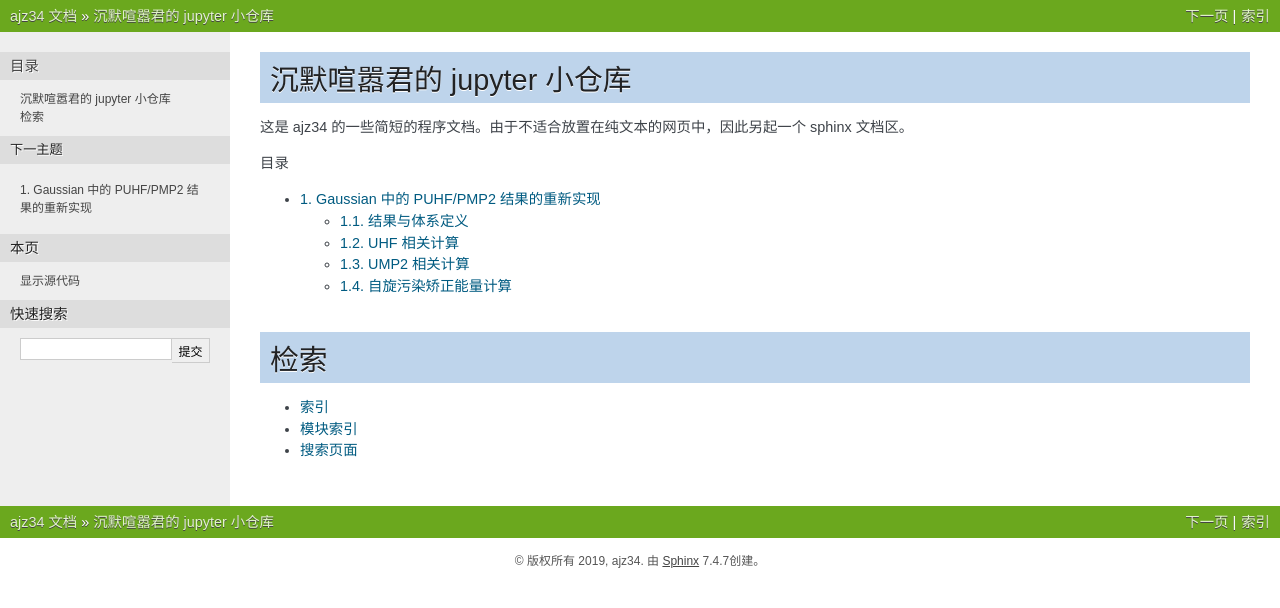
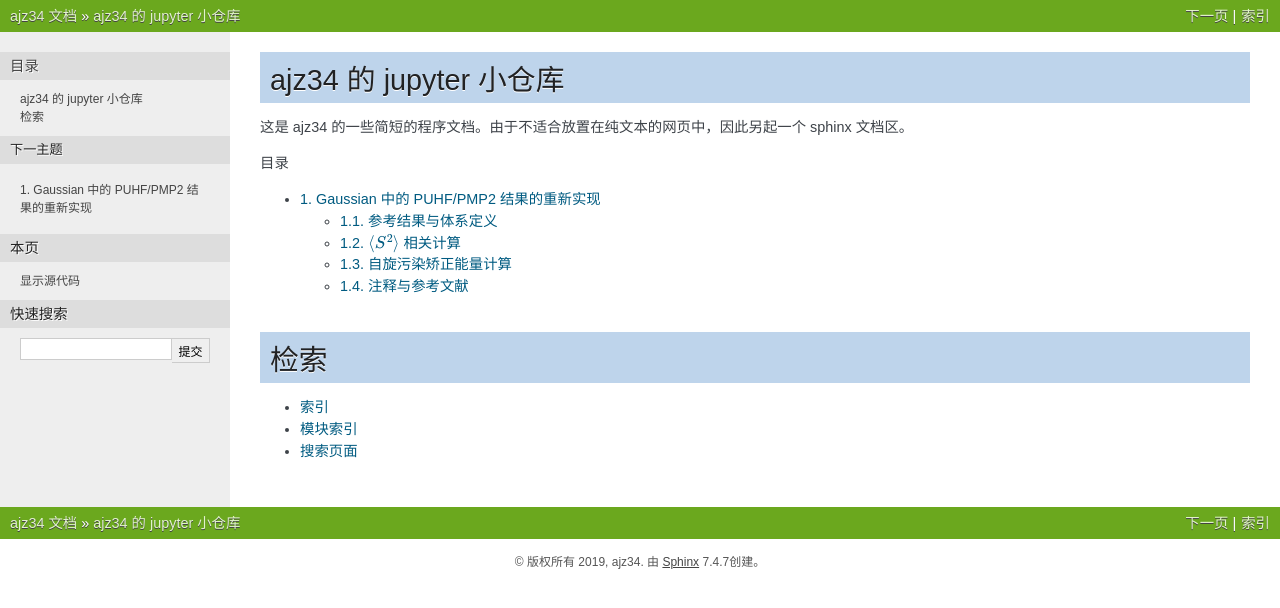
Before and after one commit to ajz34/ajz34.readthedocs.io, a Sphinx documentation site: the page built from source/index.rst, in a window 1280 px wide. Shown: the top 608 px of the page. Built offline with Sphinx 7.4.7, drawn with Linux system fonts in a browser that asks for light colours; some of the changed lines change nothing that is shown.

Commit message:
modified PUHF and PMP2

```diff
--- /dev/null
+++ b/source/assets/PUHF_and_PMP2.bib
@@ -0,0 +1,112 @@
+% Encoding: UTF-8
+
+@Article{Chen-Schlegel.JCP.1994.101,
+  author    = {Wei Chen and H. Bernhard Schlegel},
+  journal   = {J. Chem. Phys.},
+  title     = {Evaluation of {S2} for correlated wave functions and spin projection of unrestricted Mo/ller{\textendash}Plesset perturbation theory},
+  year      = {1994},
+  month     = {oct},
+  number    = {7},
+  pages     = {5957--5968},
+  volume    = {101},
+  comment   = {Projection - S2 Calculation},
+  doi       = {10.1063/1.467312},
+  file      = {:TheoriticalChemistry/Chen-Schlegel.JCP.1994.101.pdf:PDF},
+  publisher = {{AIP} Publishing},
+  timestamp = {2019-08-31},
+}
+
+@Article{Schlegel-Schlegel.JCP.1986.84,
+  author    = {H. Bernhard Schlegel},
+  journal   = {J. Chem. Phys.},
+  title     = {Potential energy curves using unrestricted Mo/ller{\textendash}Plesset perturbation theory with spin annihilation},
+  year      = {1986},
+  month     = {apr},
+  number    = {8},
+  pages     = {4530--4534},
+  volume    = {84},
+  comment   = {Projection - PMP2},
+  doi       = {10.1063/1.450026},
+  file      = {:TheoriticalChemistry/Schlegel-Schlegel.JCP.1986.84.pdf:PDF},
+  publisher = {{AIP} Publishing},
+  timestamp = {2019-08-31},
+}
+
+@Book{Szabo-Ostlund.Dover.1996,
+  author    = {Attila Szabo and Neil S. Ostlund},
+  publisher = {Dover Publications},
+  title     = {Modern Quantum Chemistry: Introduction to Advanced Electronic Structure Theory (Dover Books on Chemistry)},
+  year      = {1996},
+  isbn      = {978-0486691862},
+  comment   = {PostHF - Textbook},
+  file      = {:TheoriticalChemistry/Szabo-Ostlund.Dover.1996.pdf:PDF},
+  owner     = {ajz34},
+  timestamp = {2019-09-01},
+  url       = {https://www.amazon.com/Modern-Quantum-Chemistry-Introduction-Electronic/dp/0486691861},
+}
+
+@Article{Schlegel-Schlegel.JPC.1988.92,
+  author    = {H. Bernhard Schlegel},
+  journal   = {J. Phys. Chem.},
+  title     = {Moeller-Plesset perturbation theory with spin projection},
+  year      = {1988},
+  month     = {jun},
+  number    = {11},
+  pages     = {3075--3078},
+  volume    = {92},
+  comment   = {Projection - PMP2 (Gaussian)},
+  doi       = {10.1021/j100322a014},
+  file      = {:TheoriticalChemistry/Schlegel-Schlegel.JPC.1988.92.pdf:PDF},
+  publisher = {American Chemical Society ({ACS})},
+  timestamp = {2019-08-31},
+}
+
+@Article{Lowdin-Lowdin.PR.1955.97,
+  author    = {Per-Olov Lowdin},
+  journal   = {Phys. Rev.},
+  title     = {Quantum Theory of Many-Particle Systems. {III}. Extension of the Hartree-Fock Scheme to Include Degenerate Systems and Correlation Effects},
+  year      = {1955},
+  month     = {mar},
+  number    = {6},
+  pages     = {1509--1520},
+  volume    = {97},
+  comment   = {Projection - Lowdin Operator},
+  doi       = {10.1103/physrev.97.1509},
+  file      = {:TheoriticalChemistry/Lowdin-Lowdin.PR.1955.97.pdf:PDF},
+  publisher = {American Physical Society ({APS})},
+  timestamp = {2019-08-31},
+}
+
+@Article{Rossky-Karplus.JCP.1980.73,
+  author    = {Peter J. Rossky and Martin Karplus},
+  journal   = {J. Chem. Phys.},
+  title     = {Spin dependent properties of perturbed wave functions: An analytic comparison of the exact, {UHF}, and spin-projected {UHF} states},
+  year      = {1980},
+  month     = {dec},
+  number    = {12},
+  pages     = {6196--6214},
+  volume    = {73},
+  comment   = {Projection - PUHF},
+  doi       = {10.1063/1.440115},
+  file      = {:TheoriticalChemistry/Rossky-Karplus.JCP.1980.73.pdf:PDF},
+  publisher = {{AIP} Publishing},
+  timestamp = {2019-08-31},
+}
+
+@Article{Amos-Hall.PRSLA.1961.263,
+  author    = {A. T. Amos and G. G. Hall},
+  journal   = {Proc. R. Soc. Lond. A},
+  title     = {Single determinant wave functions},
+  year      = {1961},
+  month     = {oct},
+  number    = {1315},
+  pages     = {483--493},
+  volume    = {263},
+  comment   = {Projection - S2 Operator},
+  doi       = {10.1098/rspa.1961.0175},
+  file      = {:TheoriticalChemistry/Amos-Hall.PRSLA.1961.263.pdf:PDF},
+  publisher = {The Royal Society},
+  timestamp = {2019-09-01},
+}
+
+@Comment{jabref-meta: databaseType:bibtex;}
--- a/source/index.rst
+++ b/source/index.rst
@@ -3,8 +3,8 @@
    You can adapt this file completely to your liking, but it should at least
    contain the root `toctree` directive.
 
-沉默喧嚣君的 jupyter 小仓库
-===========================
+ajz34 的 jupyter 小仓库
+=======================
 
 这是 ajz34 的一些简短的程序文档。由于不适合放置在纯文本的网页中，因此另起一个 sphinx 文档区。
 
```
Also changed, not shown: source/PUHF_and_PMP2.ipynb, 3 other files.
